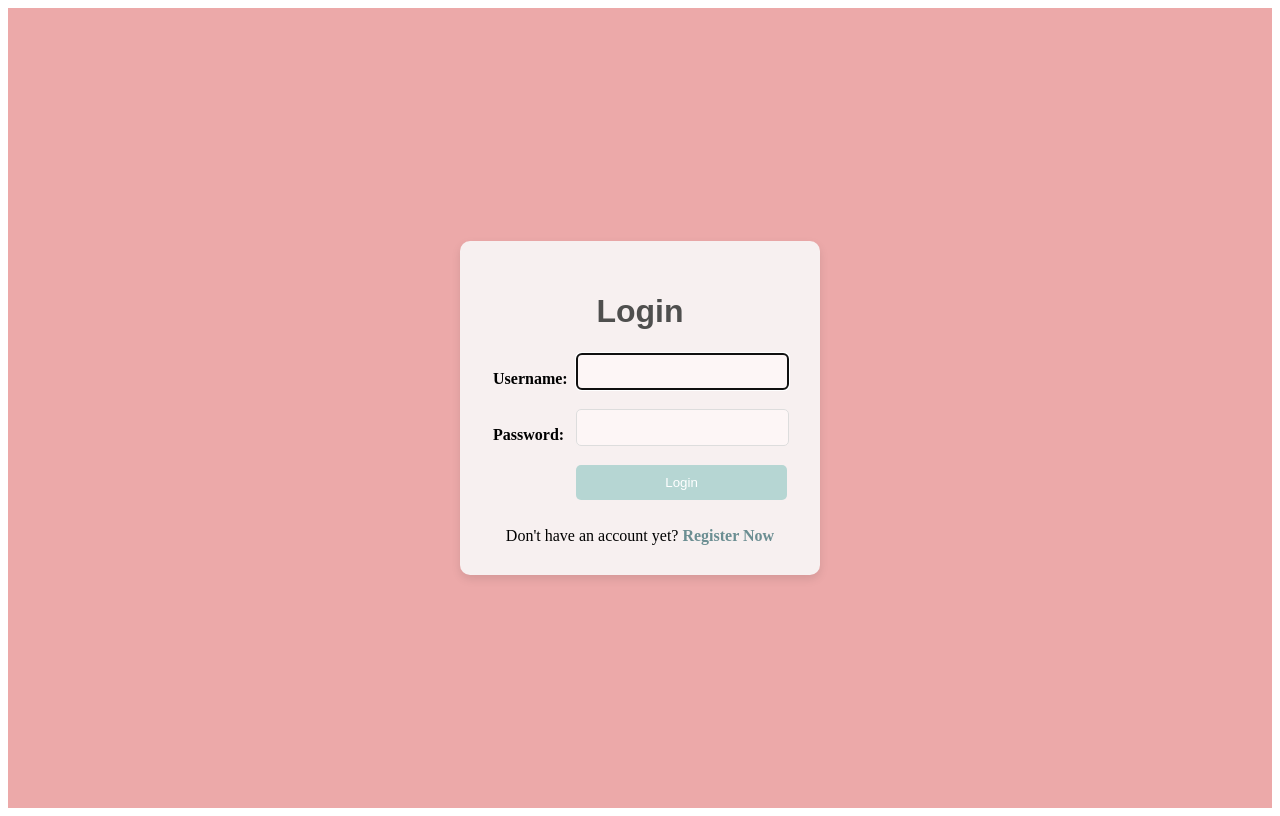
After one commit to agustinisridewi/thrift-click, a Django app: page /login/ in a window 1280 px wide. The commit adds this page. Run offline with Django 5.2, Linux system fonts and the light colour scheme.

Commit message:
Tugas Mandiri 4

```diff
--- a/main/models.py
+++ b/main/models.py
@@ -1,7 +1,9 @@
 import uuid
 from django.db import models
+from django.contrib.auth.models import User
 
 class Product(models.Model):
+    user = models.ForeignKey(User, on_delete=models.CASCADE)
     id = models.UUIDField(primary_key=True, default=uuid.uuid4, editable=False)
     name = models.CharField(max_length=255)
     description = models.TextField()
--- /dev/null
+++ b/main/templates/login.html
@@ -0,0 +1,118 @@
+{% extends 'base.html' %}
+
+{% block meta %}
+<title>Login</title>
+{% endblock meta %}
+
+{% block content %}
+<div class="login-wrapper">
+    <div class="login">
+    <h1>Login</h1>
+
+    <form method="POST" action="">
+        {% csrf_token %}
+        <table>
+        {{ form.as_table }}
+        <tr>
+            <td></td>
+            <td><input class="btn login_btn" type="submit" value="Login" /></td>
+        </tr>
+        </table>
+    </form>
+
+    {% if messages %}
+    <ul>
+        {% for message in messages %}
+        <li>{{ message }}</li>
+        {% endfor %}
+    </ul>
+  {% endif %}
+
+    Don't have an account yet? <a href="{% url 'main:register' %}">Register Now</a>
+    </div>
+</div>
+
+<style>
+  .login-wrapper {
+      display: flex;
+      justify-content: center;
+      align-items: center;
+      height: 100vh;
+      background-color: #eca9a9;
+      margin: 0;
+  }
+  .login {
+      width: 300px;
+      margin: 100px auto;
+      padding: 30px;
+      background-color: #f7f0f0;
+      border-radius: 10px;
+      box-shadow: 0 4px 10px rgba(0, 0, 0, 0.1);
+      text-align: center;
+  }
+
+  .login h1 {
+      color: #4f4f4e;
+      font-family: 'Arial', sans-serif;
+      margin-bottom: 20px;
+  }
+
+  .login form {
+      display: inline-block;
+      text-align: left;
+      width: 100%;
+  }
+
+  .login table {
+      width: 100%;
+      margin-bottom: 20px;
+  }
+
+  .login input[type="text"],
+  .login input[type="password"] {
+      width: calc(100% - 20px);
+      padding: 10px;
+      border-radius: 5px;
+      border: 1px solid #ddd;
+      margin-bottom: 15px;
+      background-color: #fdf6f6;
+  }
+
+  .btn.login_btn {
+      width: 100%;
+      background-color: #b6d6d3;
+      color: #fff;
+      border: none;
+      padding: 10px;
+      border-radius: 5px;
+      cursor: pointer;
+      transition: background-color 0.3s;
+  }
+
+  .btn.login_btn:hover {
+      background-color: #a1c8c4;
+  }
+
+  ul {
+      list-style-type: none;
+      padding: 0;
+      margin-top: 10px;
+      color: #e58282;
+  }
+
+  ul li {
+      padding: 5px;
+  }
+
+  a {
+      color: #6b8e92;
+      text-decoration: none;
+      font-weight: bold;
+  }
+
+  a:hover {
+      color: #54817f;
+  }
+</style>
+
+{% endblock content %}
--- a/main/urls.py
+++ b/main/urls.py
@@ -1,5 +1,5 @@
 from django.urls import path
-from main.views import show_main, create_product_entry, show_xml, show_json, show_xml_by_id, show_json_by_id
+from main.views import show_main, create_product_entry, show_xml, show_json, show_xml_by_id, show_json_by_id, register, login_user, logout_user
 
 app_name = 'main'
 
@@ -10,4 +10,7 @@ urlpatterns = [
     path('json/', show_json, name='show_json'),
     path('xml/<str:id>/', show_xml_by_id, name='show_xml_by_id'),
     path('json/<str:id>/', show_json_by_id, name='show_json_by_id'),
+    path('register/', register, name='register'),
+    path('login/', login_user, name='login'),
+    path('logout/', logout_user, name='logout'),
 ]
--- a/main/views.py
+++ b/main/views.py
@@ -1,9 +1,17 @@
+import datetime
+from django.http import HttpResponseRedirect
+from django.urls import reverse
+from django.contrib.auth.decorators import login_required
+from django.contrib.auth.forms import UserCreationForm, AuthenticationForm
+from django.contrib.auth import authenticate, login, logout
+from django.contrib import messages
 from django.http import HttpResponse
 from django.core import serializers
 from django.shortcuts import render, redirect
 from main.forms import ProductEntryForm
 from main.models import Product
 
+@login_required(login_url='/login')
 def show_main(request):
     items = [
         {
@@ -28,7 +36,7 @@ def show_main(request):
         }
     ]
 
-    product_entries = Product.objects.all()
+    product_entries = Product.objects.filter(user=request.user)
 
     for product in product_entries:
         items.append({
@@ -39,10 +47,11 @@ def show_main(request):
 
     context = {
         'items': items,
-        'nama': 'Agus Tini Sridewi',
+        'name': request.user.username,
         'npm': '2306276004',
         'kelas': 'PBP C',
-        'product_entries': product_entries
+        'product_entries': product_entries,
+        'last_login': request.COOKIES['last_login'],
     }
 
     return render(request, 'main.html', context)
@@ -51,7 +60,9 @@ def create_product_entry(request):
     form = ProductEntryForm(request.POST or None)
 
     if form.is_valid() and request.method == "POST":
-        form.save()
+        product_entry = form.save(commit=False)
+        product_entry.user = request.user
+        product_entry.save()
         return redirect('main:show_main')
 
     context = {'form': form}
@@ -72,3 +83,37 @@ def show_xml_by_id(request, id):
 def show_json_by_id(request, id):
     data = Product.objects.filter(pk=id)
     return HttpResponse(serializers.serialize("json", data), content_type="application/json")
+
+def register(request):
+    form = UserCreationForm()
+
+    if request.method == "POST":
+        form = UserCreationForm(request.POST)
+        if form.is_valid():
+            form.save()
+            messages.success(request, 'Your account has been successfully created!')
+            return redirect('main:login')
+    context = {'form':form}
+    return render(request, 'register.html', context)
+
+def login_user(request):
+   if request.method == 'POST':
+      form = AuthenticationForm(data=request.POST)
+
+      if form.is_valid():
+            user = form.get_user()
+            login(request, user)
+            response = HttpResponseRedirect(reverse("main:show_main"))
+            response.set_cookie('last_login', str(datetime.datetime.now()))
+            return response
+
+   else:
+      form = AuthenticationForm(request)
+   context = {'form': form}
+   return render(request, 'login.html', context)
+
+def logout_user(request):
+    logout(request)
+    response = HttpResponseRedirect(reverse('main:login'))
+    response.delete_cookie('last_login')
+    return response
--- a/thriftclick/settings.py
+++ b/thriftclick/settings.py
@@ -11,6 +11,7 @@ https://docs.djangoproject.com/en/5.1/ref/settings/
 """
 
 from pathlib import Path
+import os
 
 # Build paths inside the project like this: BASE_DIR / 'subdir'.
 BASE_DIR = Path(__file__).resolve().parent.parent
@@ -23,7 +24,8 @@ BASE_DIR = Path(__file__).resolve().parent.parent
 SECRET_KEY = 'django-insecure-1+d&pb=gfa&kv-z+9yy^oultfrq6f41$c7lzs93e$spt=_u&c*'
 
 # SECURITY WARNING: don't run with debug turned on in production!
-DEBUG = True
+PRODUCTION = os.getenv("PRODUCTION", False)
+DEBUG = not PRODUCTION
 
 ALLOWED_HOSTS = ["localhost", "127.0.0.1", "agus-tini31-thriftclick.pbp.cs.ui.ac.id"]
 
```
Also changed, not shown: filestatic.html (added, +21 -0 lines), main/templates/create_product_entry.html (+15 -2 lines), main/templates/main.html (+29 -15 lines), main/templates/register.html (added, +102 -0 lines), README.md, Screenshot 2024-09-25 at 07.41.51.png (added), Screenshot 2024-09-25 at 07.52.15.png (added), main/migrations/0003_product_user.py (added).
